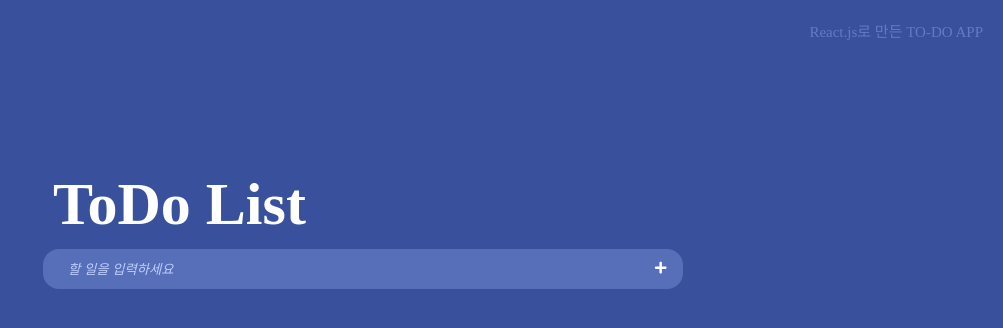
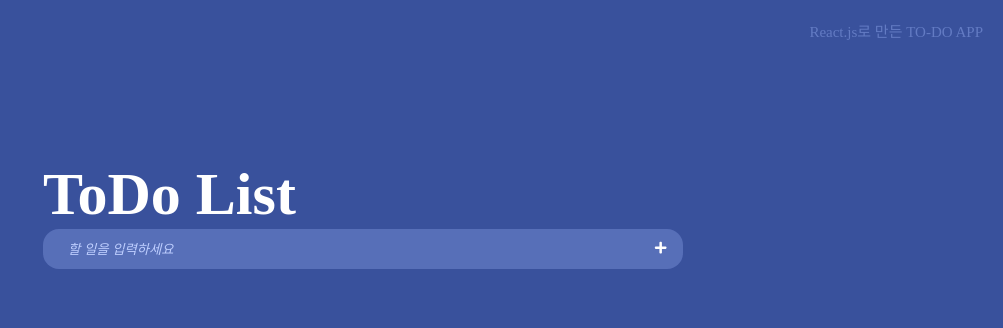
Before and after one commit to chorom-ham/react-todo-1886px, a React (Create React App) app: page / in a window 1280 px wide. Shown: the top 328 px of the page, without its empty margins (277-1280 px from the left). Built offline with nearby package versions, Linux system fonts and the light colour scheme; a web font is replaced by a local one.

Commit message:
feat: create 'TodoList' component, which renders all items in 'todoList' array

```diff
--- a/src/components/todo/Todo.js
+++ b/src/components/todo/Todo.js
@@ -4,15 +4,24 @@ import styled from "styled-components";
 import Form from "./Form";
 import Item from "./Item";
 
-export default function Todo() {
-  const [todoList, setTodoList] = useState([]);
+function Todo() {
+    const [todoList, setTodoList] = useState([]);
 
-  return(
-      <StyledTodo>
-        <Title>ToDo List</Title>
-        <Form />
-      </StyledTodo>
-  );
+    const TodoList = () => {
+        return (
+            todoList.map((content, index) =>
+                <Item content={content} />
+            )
+        );
+    };
+
+    return (
+        <StyledTodo>
+            <Title>ToDo List</Title>
+            <Form todoList={todoList} setTodoList={setTodoList}/>
+            <TodoList />
+        </StyledTodo>
+    );
 }
 
 const StyledTodo = styled.div`
@@ -26,5 +35,7 @@ const Title = styled.h1`
   font-size: 6rem;
   font-weight: 700;
   color: white;
-  margin: 1rem;
+  margin: 0;
 `;
+
+export default Todo;
```
